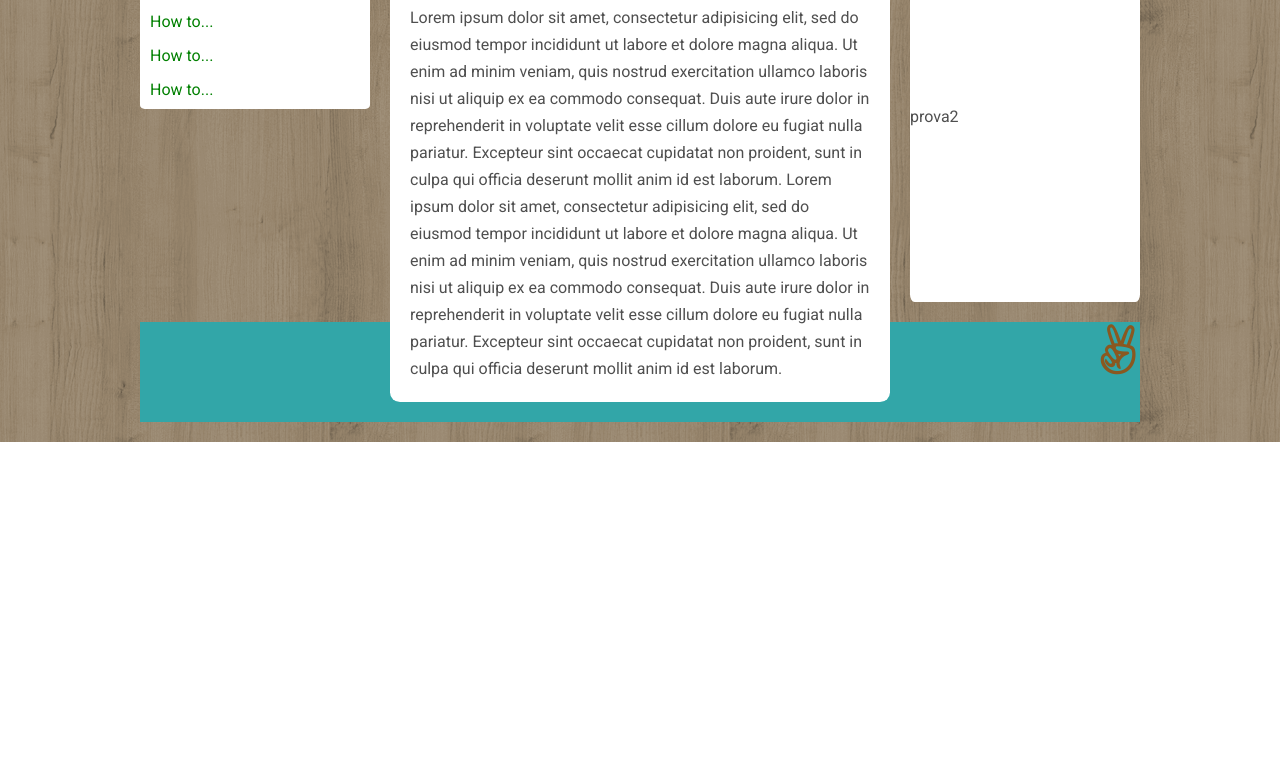
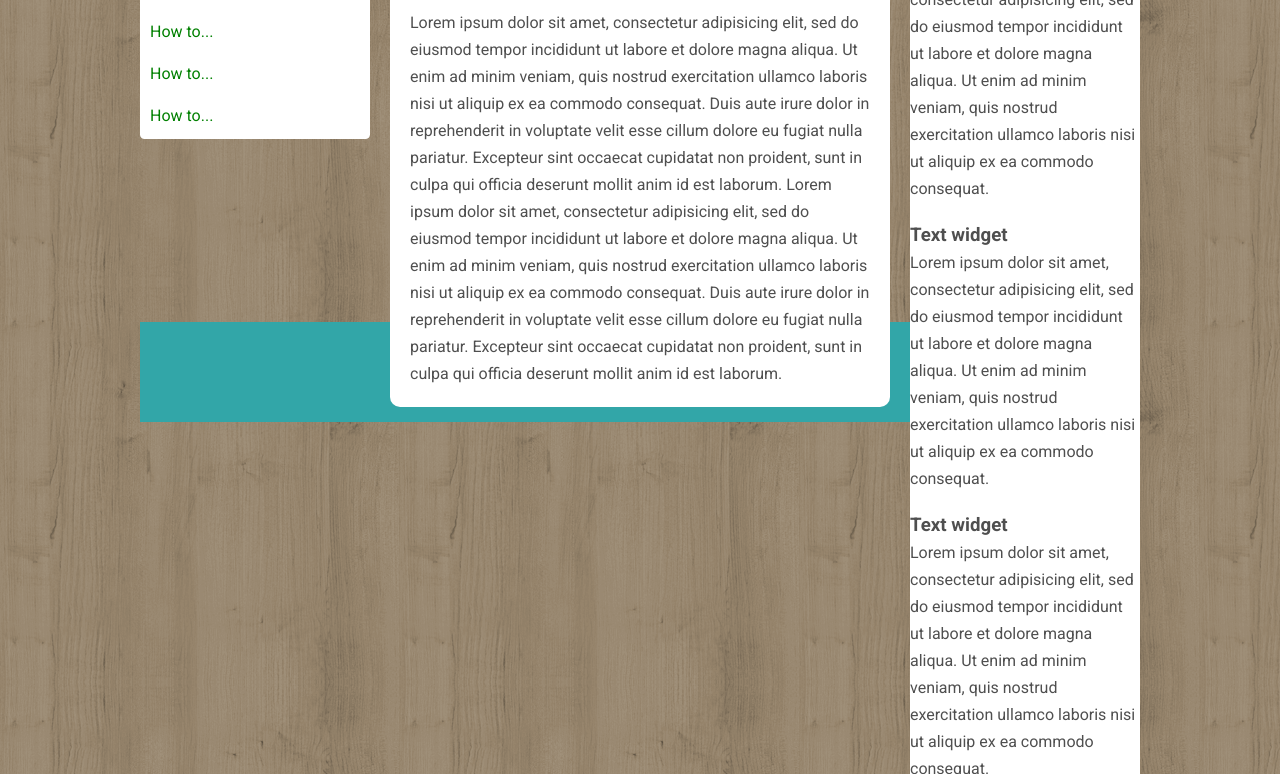
Before and after one commit to PietroMarrazzo/htmlcss-wp, a plain HTML site: page index.html in a window 1280 px wide. Shown: the part 518-1292 px from the top of the page. Before the commit the page ends 960 px from the top, so only its background shows below. Drawn offline with Linux system fonts and the light colour scheme.

Commit message:
destra da correggere

```diff
--- a/css/style.css
+++ b/css/style.css
@@ -99,6 +99,7 @@ main .square {
   border-radius: 2%;
   font-family: 'Roboto', sans-serif;
   color: #4f4f4f;
+  line-height: 27px;
 }
 
 
@@ -168,7 +169,6 @@ section .titolo-centro{
 section .parag-centro {
   padding-top: 30px;
   margin: 20px;
-  line-height: 27px;
 }
 
 
@@ -179,11 +179,16 @@ main .dx{
 }
 
 /* square piccoli destra */
-.squarino{
-  margin-bottom: 15px;
-  border-radius: 8%;
-  height: 180px;
+.squarino {
+  margin-top: 20px;
+  margin-bottom: 20px;
+  border-radius: 2%;
 }
+
+
+
+
+
 
 
 /* FOOTER */
--- a/index.html
+++ b/index.html
@@ -6,7 +6,7 @@
     <link href="https://fonts.googleapis.com/css2?family=Roboto:wght@400;700&display=swap" rel="stylesheet">
     <link href="https://fonts.googleapis.com/css2?family=Montserrat:wght@400;700&display=swap" rel="stylesheet">
     <link rel="stylesheet" href="https://cdnjs.cloudflare.com/ajax/libs/font-awesome/5.14.0/css/all.min.css">
-    <title></title>
+    <title>Nature</title>
   </head>
 
   <body>
@@ -80,15 +80,18 @@
        </section>
 
        <aside class="square dx">
-
          <div class="squarino">
-           prova
+           <h3>Text widget</h3>
+           <p>Lorem ipsum dolor sit amet, consectetur adipisicing elit, sed do eiusmod tempor incididunt ut labore et dolore magna aliqua. Ut enim ad minim veniam, quis nostrud exercitation ullamco laboris nisi ut aliquip ex ea commodo consequat.</p>
          </div>
-
          <div class="squarino">
-           prova2
+           <h3>Text widget</h3>
+           <p>Lorem ipsum dolor sit amet, consectetur adipisicing elit, sed do eiusmod tempor incididunt ut labore et dolore magna aliqua. Ut enim ad minim veniam, quis nostrud exercitation ullamco laboris nisi ut aliquip ex ea commodo consequat.</p>
          </div>
-
+         <div class="squarino">
+           <h3>Text widget</h3>
+           <p>Lorem ipsum dolor sit amet, consectetur adipisicing elit, sed do eiusmod tempor incididunt ut labore et dolore magna aliqua. Ut enim ad minim veniam, quis nostrud exercitation ullamco laboris nisi ut aliquip ex ea commodo consequat.</p>
+         </div>
        </aside>
 
       </div>
```
